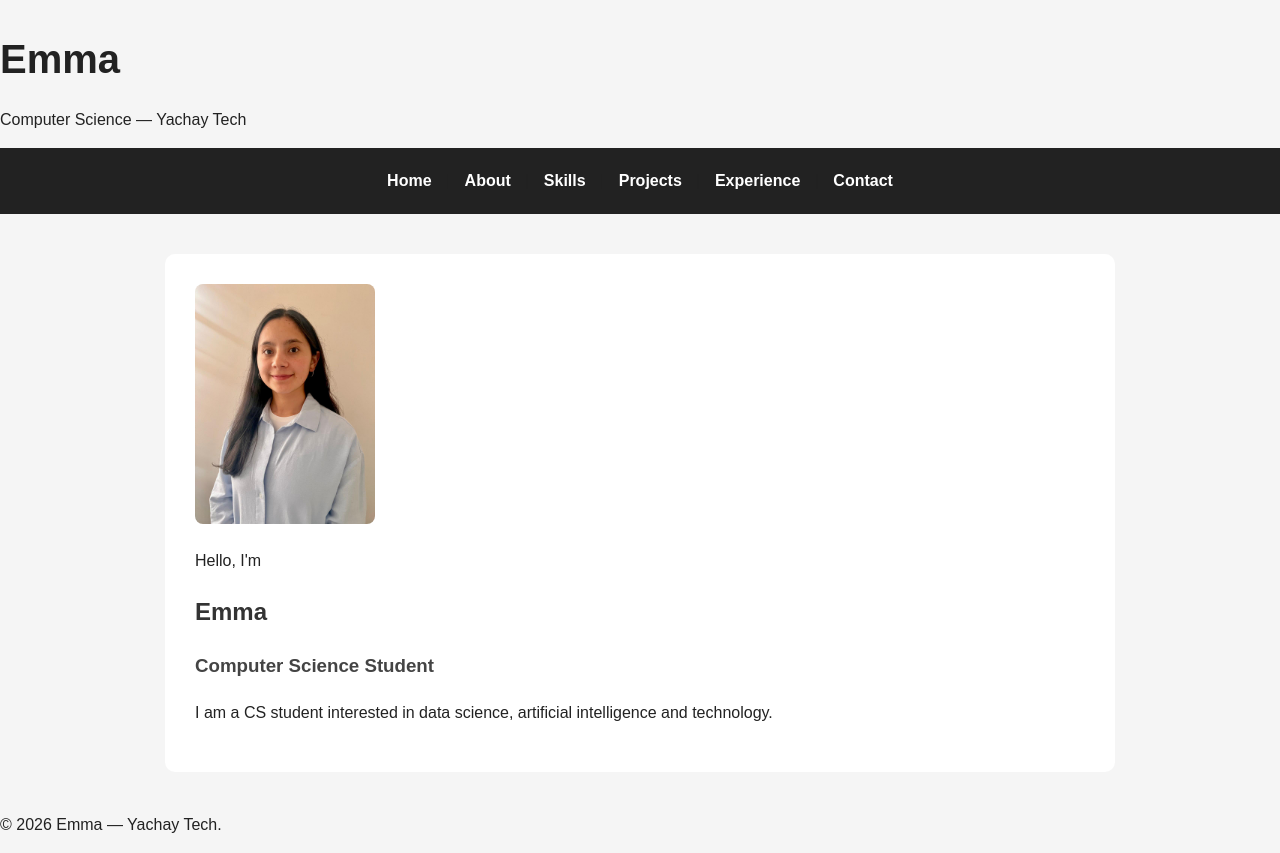
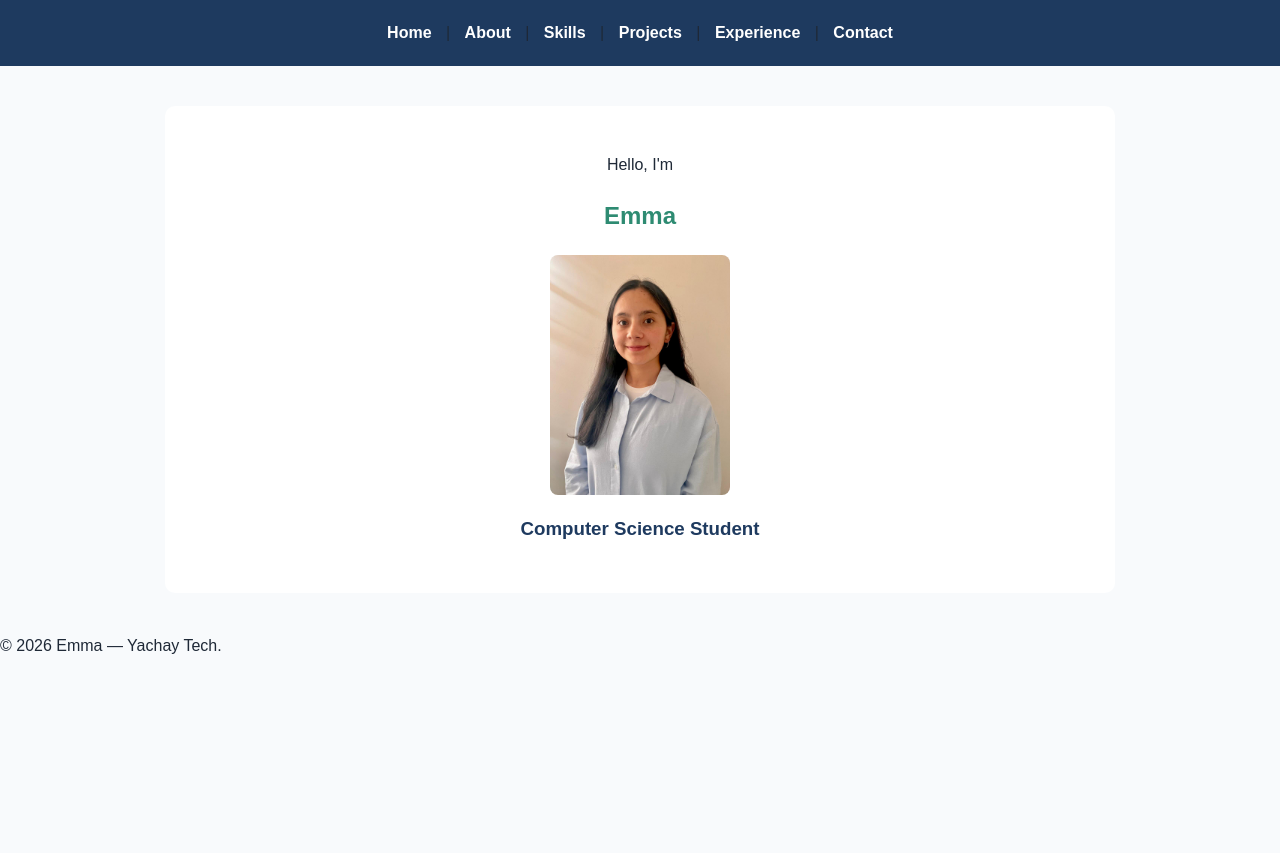
Before and after one commit to EmmaVargasR/Aplicaciones-Web, a plain HTML site: page Workshop2/index.html in a window 1280 px wide. After the commit the page ends 800 px from the top, so only its background shows below. Drawn offline with Linux system fonts and the light colour scheme.

Commit message:
Update Workshop2 website

```diff
--- a/Workshop2/CSS/style1.css
+++ b/Workshop2/CSS/style1.css
@@ -1,16 +1,21 @@
 /*
    GENERAL STYLES
+   */
+
+
+   /*
+   * es un slector universal que selecciona todos los elementos HTML del documento.
    */
 
 * {
   box-sizing: border-box;
 }
 
-body {
+body { /* Estilo del cuerpo del documento */
   margin: 0;
   font-family: Arial, Helvetica, sans-serif;
-  background-color: #f5f5f5;
-  color: #222;
+  background-color: #F8FAFC;
+  color: #1F2937;
   line-height: 1.6;
 }
 
@@ -18,75 +23,108 @@ body {
    NAVIGATION
     */
 
-nav {
-  background-color: #222;
+/*
+   NAVIGATION
+*/
+
+nav { /* Estilo de la sección de navegación */
+  background-color: #1E3A5F; /* Azul oscuro */
   padding: 20px;
   text-align: center;
 }
 
-nav a {
+nav a { /* Elementos dentro de nav */
   color: white;
   text-decoration: none;
   margin: 0 10px;
-  font-weight: bold;
+  font-weight: bold; /* Negrita */
 }
 
-nav a:hover {
-  color: #8ab4f8;
+nav a:hover { /* cuando el mouse está encima del elemento */
+  color: #6BBF9A; /* Verde claro */
 }
+
 
 /*
    MAIN CONTENT
+*/
+
+main { /* Estilo de la sección principal */
+  max-width: 1000px; /* El contenido no puede exceder este ancho */
+  margin: 40px auto; /* Este es un comentario */
+  padding: 0 25px; /* Espacio interno de un elemento */
+  /* padding: arriba/abajo izquierda/derecha */
+  /*
+    arriba     → 0px
+    derecha    → 25px
+    abajo      → 0px
+    izquierda  → 25px
   */
-
-main {
-  max-width: 1000px;
-  margin: 40px auto;
-  padding: 0 25px;
 }
 
 section {
   background-color: white;
-  padding: 30px;
-  margin-bottom: 30px;
-  border-radius: 10px;
+  padding: 30px;  /* Quiero 30px de espacio interno */
+  margin-bottom: 30px; /* Deja 30px de separación entre una sección y la siguiente. */
+  border-radius: 10px; /*  Redondea las esquinas. */
 }
+
+.home-intro { /* el punto al inicio significa: Busca todos los elementos que tengan la clase home-intro  */
+  text-align: center; /* el texto dentro de esta sección se alina al centro   */
+}
+
+.home-intro img { /* Busca todas las imágenes dentro de elementos con la clase home-intro */
+  display: block; /* trae esta imagen como un bloque independiente  */
+  margin: 0 auto; /* con auto el navegador calcula automaticamente el margen izquiero y derecho */
+}
+
+.experience-images { /* todas las imagenes de la paguina experience */
+  display: flex; /* Los elementos que están dentro de este contenedor deben organizarse utilizando FLEXBOX */
+  justify-content: center; /* coloca los elementos en el centro del contenedor */
+  gap: 20px; /* Espacio interno de un elemento */
+  flex-wrap: wrap; /* Si los elementos ya no caben en una sola fila, permite que pasen a la siguiente */
+}
+
 
 /*
    HEADINGS
-   */
+*/
 
 h1 {
-  font-size: 2.5rem;
-  margin-bottom: 10px;
+  font-size: 2.5rem; /* 2.5 veces el tamaño de la fuente base */
+  margin-bottom: 10px; /* Deja un espacio de 10px entre el título y el siguiente elemento */
+  color: #1E3A5F;
 }
 
 h2 {
-  color: #333;
+  color: #2E8B72; /* Verde */
   margin-bottom: 20px;
 }
 
 h3 {
-  color: #444;
+  color: #1E3A5F;
 }
+
 
 /*
    LINKS
-   */
+*/
 
 a {
-  color: #2563eb;
+  color: #2E8B72;
 }
 
-a:hover {
+a:hover { /* cuando el mouse está encima del elemento */
+  color: #1E3A5F;
   text-decoration: underline;
 }
 
+
 /*
    IMAGES
-    */
+*/
 
-img {
+img { /* Estilo para todas las imágenes del sitio */
   max-width: 100%;
   height: auto;
   border-radius: 8px;
--- a/Workshop2/CSS/style2.css
+++ b/Workshop2/CSS/style2.css
@@ -5,10 +5,10 @@
 button {
   background-color: #222;
   color: white;
-  border: none;
+  border: none; /* Sin borde */
   padding: 12px 25px;
-  border-radius: 6px;
-  cursor: pointer;
+  border-radius: 6px; /* Bordes redondeados */
+  cursor: pointer; /* Cambia el cursor cuando se pasa por encima */
   font-size: 16px;
 }
 
@@ -20,11 +20,11 @@ button:hover {
    FORM
 */
 
-form {
+form { /* Estilo del formulario */
   max-width: 600px;
 }
 
-input,
+input, /* seleccionamos tres tipos de elementos al mismo tiempo */
 select,
 textarea {
   width: 100%;
@@ -35,11 +35,11 @@ textarea {
   font-family: inherit;
 }
 
-textarea {
+textarea { /*campo donde escribimos mensajes*/
   resize: vertical;
 }
 
-input[type="radio"],
+input[type="radio"], /* seleccionamos un input cuyo atributo type es radio */
 input[type="checkbox"] {
   width: auto;
   margin-right: 5px;
--- a/Workshop2/index.html
+++ b/Workshop2/index.html
@@ -10,10 +10,6 @@
 </head>
 <body>
 
-  <header>
-    <h1>Emma</h1>
-    <p>Computer Science — Yachay Tech</p>
-  </header>
 
   <nav>
     <a href="index.html">Home</a> |
@@ -25,17 +21,14 @@
   </nav>
 
   <main>
-    <section>
-      <img src="images/profile.jpeg" alt="Foto de perfil de Emma" width="180" height="220">
+    <section class="home-intro">
+
 
       <p>Hello, I'm</p>
       <h2>Emma</h2>
+      <img src="images/profile.jpeg" alt="Foto de perfil de Emma" width="180" height="220">
       <h3>Computer Science Student</h3>
 
-      <p>
-        I am a CS student interested in data science,
-        artificial intelligence and technology.
-      </p>
 
     </section>
 
```
Also changed, not shown: Workshop2/pages/contact.html (+0 -3 lines), Workshop2/pages/experience.html (+6 -8 lines), Workshop2/pages/projects.html (+1 -3 lines), Workshop2/pages/skills.html (+2 -3 lines), Workshop2/images/curso1.jpeg (added), Workshop2/images/curso2.jpeg (added), Workshop2/images/logoaroma.png (added).
